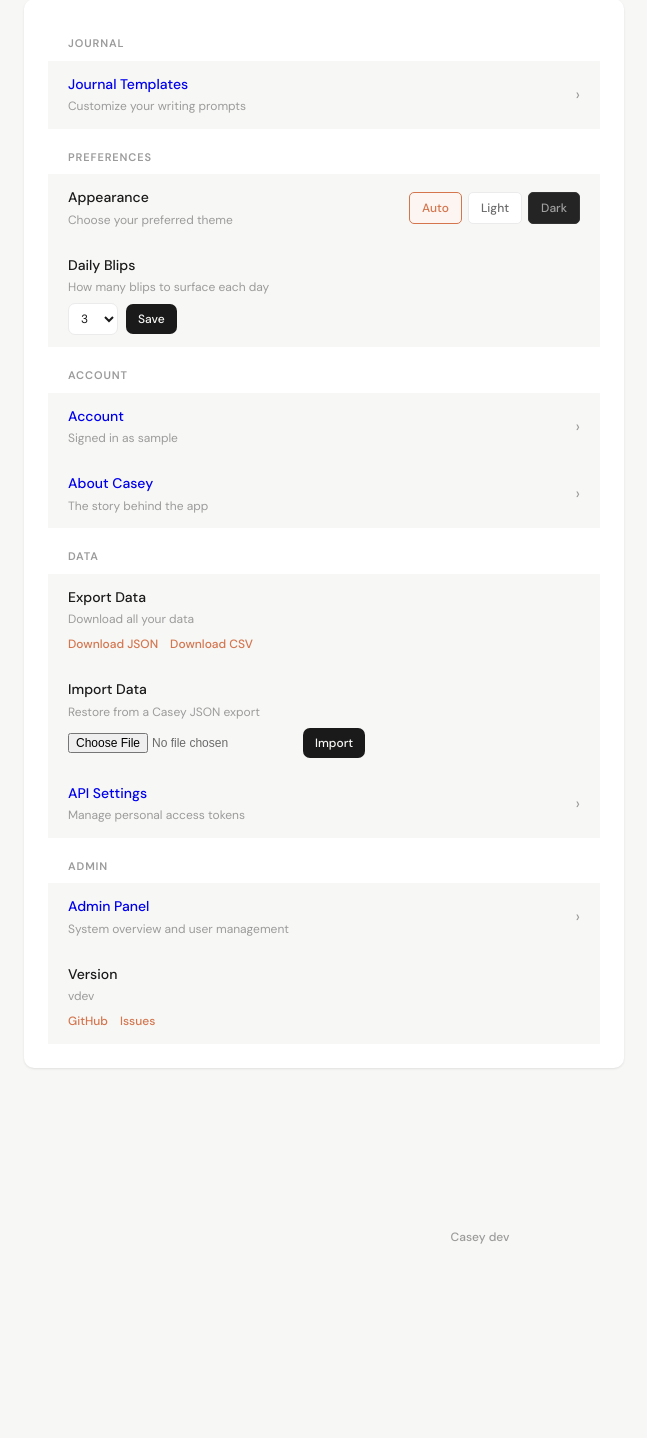
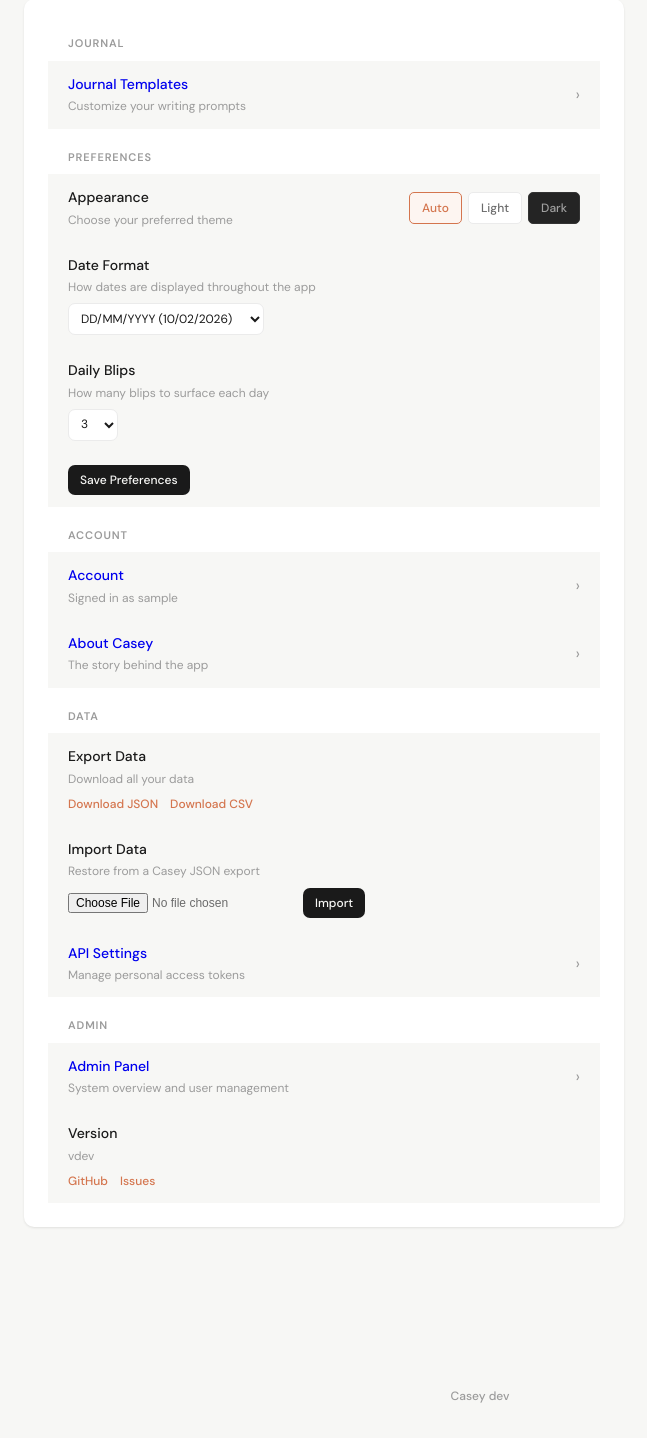
Before and after one commit to dannymcc/casey, a Flask app: page /settings in a window 1280 px wide. Shown: the part 172-1610 px from the top of the page, without its empty margins (160-807 px from the left). Before the commit the page ends 1416 px from the top, so only its background shows below. Run offline with Flask 3, Linux system fonts and the light colour scheme; the visitor is signed in with stand-in values (Sample User, id 1); data comes from the database, SQL or seed files in the repository; parts of the project's set-up code (start-up, migrations or seed data) failed here and were passed over; some libraries are stand-ins or nearby versions.

Commit message:
Add date format preference and revert template buttons to conditional display

```diff
--- a/app.py
+++ b/app.py
@@ -415,13 +415,29 @@ def get_journal_tags(db, journal_entry_id):
 
 # --- Template filters ---
 
+def _get_date_format():
+    """Get the current user's date format preference."""
+    try:
+        user_id = get_current_user_id()
+        if user_id:
+            return get_preference(user_id, 'date_format', 'dd/mm/yyyy')
+    except Exception:
+        pass
+    return 'dd/mm/yyyy'
+
+
 @app.template_filter('uk_date')
 def uk_date_filter(date_string):
-    """Format date to British DD/MM/YYYY format."""
+    """Format date according to user's date format preference."""
     if not date_string:
         return ''
     try:
         dt = datetime.fromisoformat(date_string.split('T')[0])
+        fmt = _get_date_format()
+        if fmt == 'mm/dd/yyyy':
+            return dt.strftime('%m/%d/%Y')
+        elif fmt == 'yyyy-mm-dd':
+            return dt.strftime('%Y-%m-%d')
         return dt.strftime('%d/%m/%Y')
     except (ValueError, AttributeError):
         return date_string
@@ -429,11 +445,16 @@ def uk_date_filter(date_string):
 
 @app.template_filter('uk_date_long')
 def uk_date_long_filter(date_string):
-    """Format date to British long format (e.g., Monday, 9 February 2026)."""
+    """Format date in long form according to user's date format preference."""
     if not date_string:
         return ''
     try:
         dt = datetime.fromisoformat(date_string.split('T')[0])
+        fmt = _get_date_format()
+        if fmt == 'mm/dd/yyyy':
+            return dt.strftime('%A, %B %-d, %Y')
+        elif fmt == 'yyyy-mm-dd':
+            return dt.strftime('%A, %Y-%m-%d')
         return dt.strftime('%A, %-d %B %Y')
     except (ValueError, AttributeError):
         return date_string
@@ -1306,7 +1327,8 @@ def settings():
     """Settings page."""
     user_id = get_current_user_id()
     blip_count = int(get_preference(user_id, 'daily_blip_count', '3'))
-    return render_template('settings.html', version=app.config['VERSION'], blip_count=blip_count)
+    date_format = get_preference(user_id, 'date_format', 'dd/mm/yyyy')
+    return render_template('settings.html', version=app.config['VERSION'], blip_count=blip_count, date_format=date_format)
 
 
 @app.route('/settings/preferences', methods=['POST'])
@@ -1317,6 +1339,9 @@ def save_preferences():
     blip_count = request.form.get('daily_blip_count', 3, type=int)
     blip_count = max(1, min(blip_count, 10))
     set_preference(user_id, 'daily_blip_count', blip_count)
+    date_format = request.form.get('date_format', 'dd/mm/yyyy')
+    if date_format in ('dd/mm/yyyy', 'mm/dd/yyyy', 'yyyy-mm-dd'):
+        set_preference(user_id, 'date_format', date_format)
     flash('Preferences saved.', 'success')
     return redirect(url_for('settings'))
 
--- a/templates/index.html
+++ b/templates/index.html
@@ -357,6 +357,7 @@
     </div>
     <form id="journal-form" method="POST" action="/journal/save">
         <input type="hidden" name="csrf_token" value="{{ csrf_token() }}"/>
+        {% if not journal or not journal.content %}
         <div class="template-select">
             {% for tmpl in templates %}
             {% if tmpl.content %}
@@ -364,6 +365,7 @@
             {% endif %}
             {% endfor %}
         </div>
+        {% endif %}
         <textarea id="journal-content" name="content" placeholder="What's on your mind today?">{{ journal.content if journal else '' }}</textarea>
         <div style="display: flex; align-items: center; gap: 1rem; margin-top: 0.75rem; flex-wrap: wrap;">
             <div style="display: flex; align-items: center; gap: 0.5rem;">
--- a/templates/settings.html
+++ b/templates/settings.html
@@ -111,21 +111,41 @@ a.settings-row:hover {
             </div>
         </div>
 
+        <form method="POST" action="/settings/preferences">
+            <input type="hidden" name="csrf_token" value="{{ csrf_token() }}"/>
+
+            <div class="settings-row">
+                <div style="flex: 1;">
+                    <div class="settings-label">Date Format</div>
+                    <div class="settings-desc">How dates are displayed throughout the app</div>
+                    <div style="margin-top: 0.375rem;">
+                        <select name="date_format" style="font-size: 12px; padding: 0.375rem 0.5rem; width: auto;">
+                            <option value="dd/mm/yyyy" {{ 'selected' if date_format == 'dd/mm/yyyy' }}>DD/MM/YYYY (10/02/2026)</option>
+                            <option value="mm/dd/yyyy" {{ 'selected' if date_format == 'mm/dd/yyyy' }}>MM/DD/YYYY (02/10/2026)</option>
+                            <option value="yyyy-mm-dd" {{ 'selected' if date_format == 'yyyy-mm-dd' }}>YYYY-MM-DD (2026-02-10)</option>
+                        </select>
+                    </div>
+                </div>
+            </div>
+
             <div class="settings-row">
                 <div style="flex: 1;">
                     <div class="settings-label">Daily Blips</div>
                     <div class="settings-desc">How many blips to surface each day</div>
-                <form method="POST" action="/settings/preferences" style="margin-top: 0.375rem; display: flex; gap: 0.5rem; align-items: center;">
-                    <input type="hidden" name="csrf_token" value="{{ csrf_token() }}"/>
+                    <div style="margin-top: 0.375rem;">
                         <select name="daily_blip_count" style="font-size: 12px; padding: 0.375rem 0.5rem; width: auto;">
                             {% for i in range(1, 11) %}
                             <option value="{{ i }}" {{ 'selected' if blip_count == i }}>{{ i }}</option>
                             {% endfor %}
                         </select>
-                    <button type="submit" style="font-size: 12px; padding: 0.375rem 0.75rem; min-height: auto;">Save</button>
-                </form>
                     </div>
                 </div>
+            </div>
+
+            <div class="settings-row">
+                <button type="submit" style="font-size: 12px; padding: 0.375rem 0.75rem; min-height: auto;">Save Preferences</button>
+            </div>
+        </form>
 
         <div class="settings-section-label">Account</div>
 
```
Lines whose indentation alone changed are shown as unchanged.
